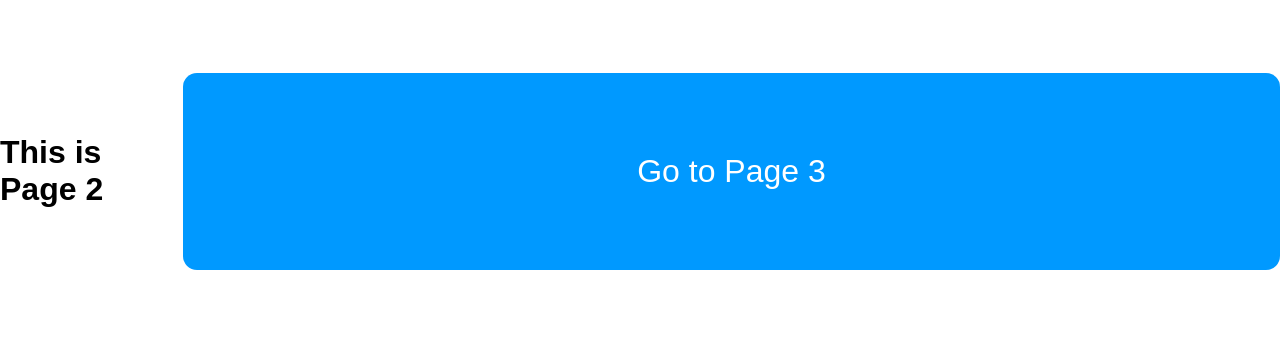
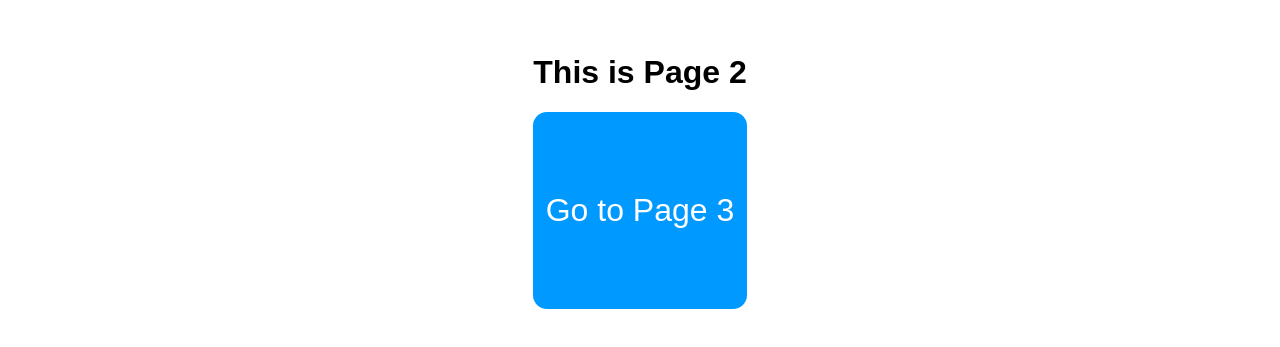
Before and after one commit to riyanpratamap/navigation-clone, a plain HTML site: page page2.html in a window 1280 px wide. Shown: the part 229-576 px from the top of the page. Drawn offline with Linux system fonts and the light colour scheme.

Commit message:
Modify styling

```diff
--- a/page2.html
+++ b/page2.html
@@ -2,14 +2,14 @@
 <!DOCTYPE html>
 <html>
 <head>
-  <title>Page 1</title>
+  <title>Page 2</title>
   <link rel="stylesheet" href="style.css">
 </head>
 <body>
-  <h1>This is Page 2</h1>
-  <br>
-  <button id="navigate">Go to Page 3</button>
-
+  <div id="content">
+    <h1>This is Page 2</h1>
+    <button id="navigate">Go to Page 3</button>
+  </div>
   <script src="script.js"></script>
 </body>
 </html>
--- a/style.css
+++ b/style.css
@@ -22,3 +22,12 @@ button {
 button:hover {
   background-color: #007acc;
 }
+
+#content {
+  display: flex;
+  flex-direction: column;
+  align-items: center;
+  justify-content: center;
+  height: 100vh;
+  text-align: center;
+}
```
Also changed, not shown: index.html (+4 -3 lines), page3.html (+5 -5 lines), page4.html (+5 -2 lines).
